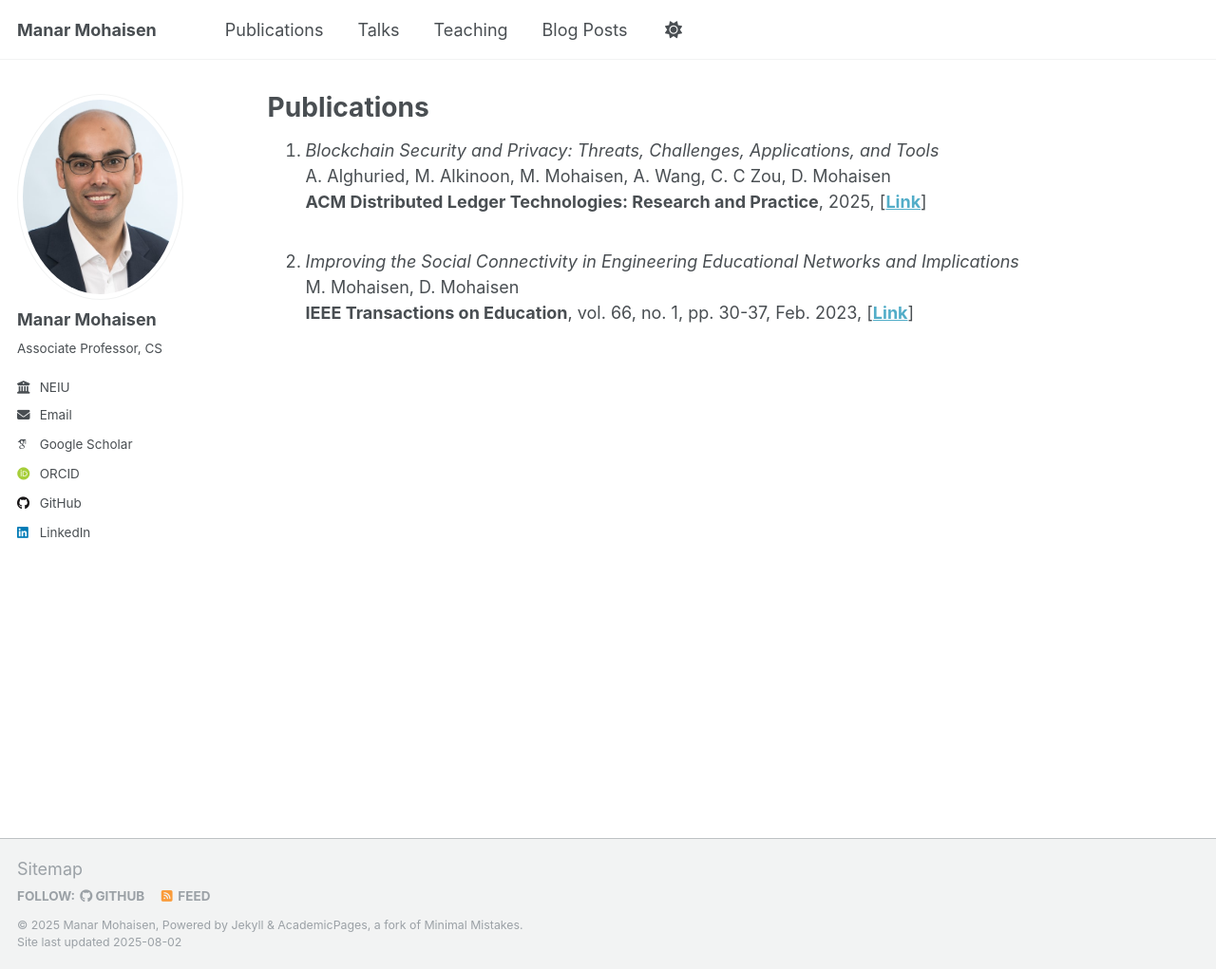
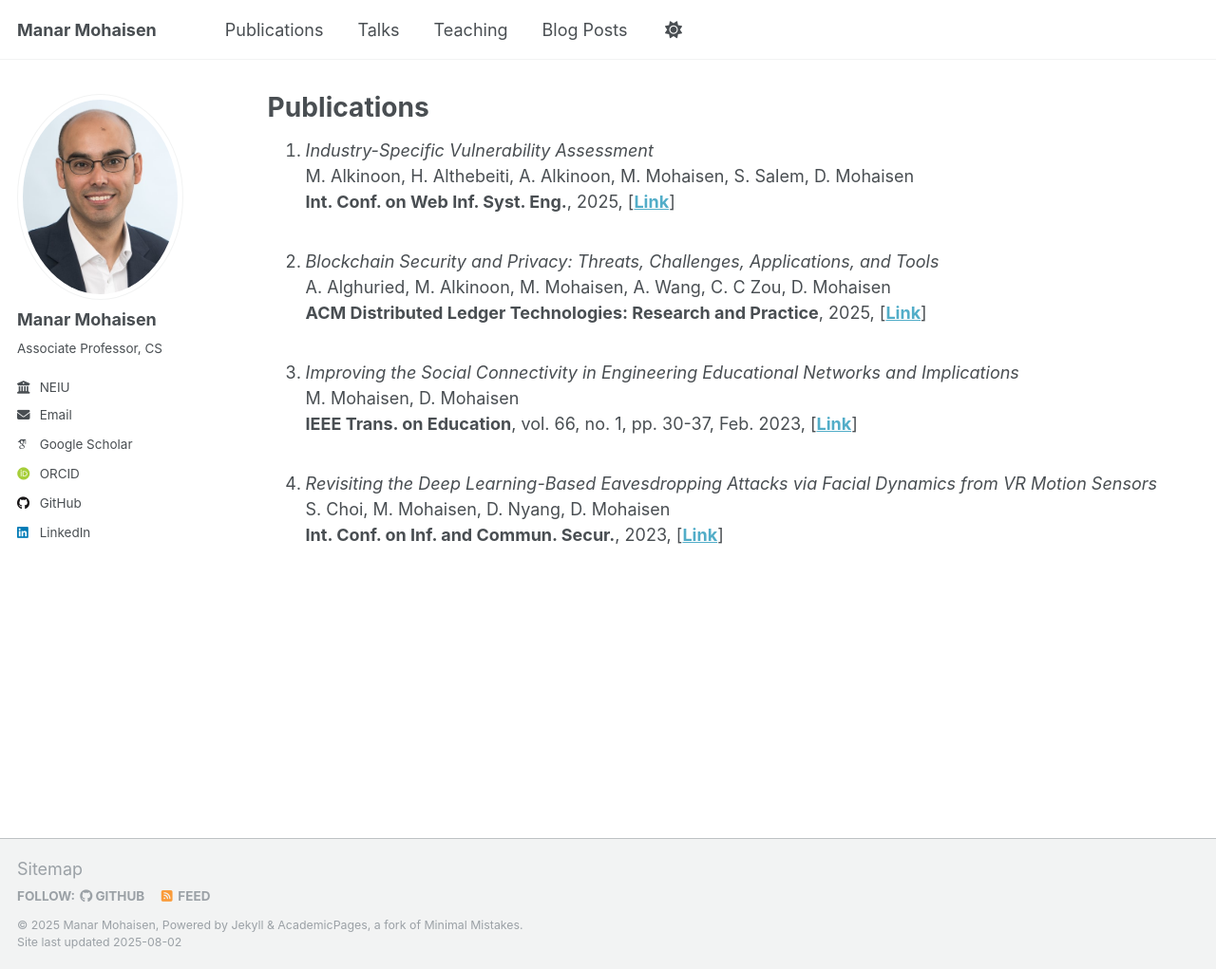
Before and after one commit to manarmohaisen/manarmohaisen.github.io, a Jekyll site: the page built from _pages/publications.html, in a window 1280 px wide and 1021 px high. Shown: the whole window at 95% size. Built offline with Jekyll 4.4.1, drawn with Linux system fonts in a browser that asks for light colours; some web fonts are replaced; a script that is not in the unit is left out.

Commit message:
Update publications.html

```diff
--- a/_pages/publications.html
+++ b/_pages/publications.html
@@ -16,6 +16,12 @@ author_profile: true
 
 <ol>
   <li>
+    <em>Industry-Specific Vulnerability Assessment</em><br>
+    M. Alkinoon, H. Althebeiti, A. Alkinoon, M. Mohaisen, S. Salem, D. Mohaisen<br>
+    <strong>Int. Conf. on Web Inf. Syst. Eng.</strong>, 2025, [<strong><a href="https://link.springer.com/chapter/10.1007/978-981-96-0576-7_10" target="_blank">Link</a></strong>]
+  </li>
+  <br>
+  <li>
     <em>Blockchain Security and Privacy: Threats, Challenges, Applications, and Tools</em><br>
     A. Alghuried, M. Alkinoon, M. Mohaisen, A. Wang, C. C Zou, D. Mohaisen<br>
     <strong>ACM Distributed Ledger Technologies: Research and Practice</strong>, 2025, [<strong><a href="https://dl.acm.org/doi/abs/10.1145/3716323" target="_blank">Link</a></strong>]
@@ -24,8 +30,15 @@ author_profile: true
   <li>
     <em>Improving the Social Connectivity in Engineering Educational Networks and Implications</em><br>
     M. Mohaisen, D. Mohaisen<br>
-    <strong>IEEE Transactions on Education</strong>, vol. 66, no. 1, pp. 30-37, Feb. 2023, [<strong><a href="https://ieeexplore.ieee.org/abstract/document/9779858" target="_blank">Link</a></strong>]
+    <strong>IEEE Trans. on Education</strong>, vol. 66, no. 1, pp. 30-37, Feb. 2023, [<strong><a href="https://ieeexplore.ieee.org/abstract/document/9779858" target="_blank">Link</a></strong>]
   </li>
+  <br>
+  <li>
+    <em>Revisiting the Deep Learning-Based Eavesdropping Attacks via Facial Dynamics from VR Motion Sensors</em><br>
+    S. Choi, M. Mohaisen, D. Nyang, D. Mohaisen<br>
+    <strong>Int. Conf. on Inf. and Commun. Secur.</strong>, 2023, [<strong><a https://link.springer.com/chapter/10.1007/978-981-99-7356-9_24" target="_blank">Link</a></strong>]
+  </li>
+  <br>
 </ol>
 
 <!-- {% include base_path %}
```
